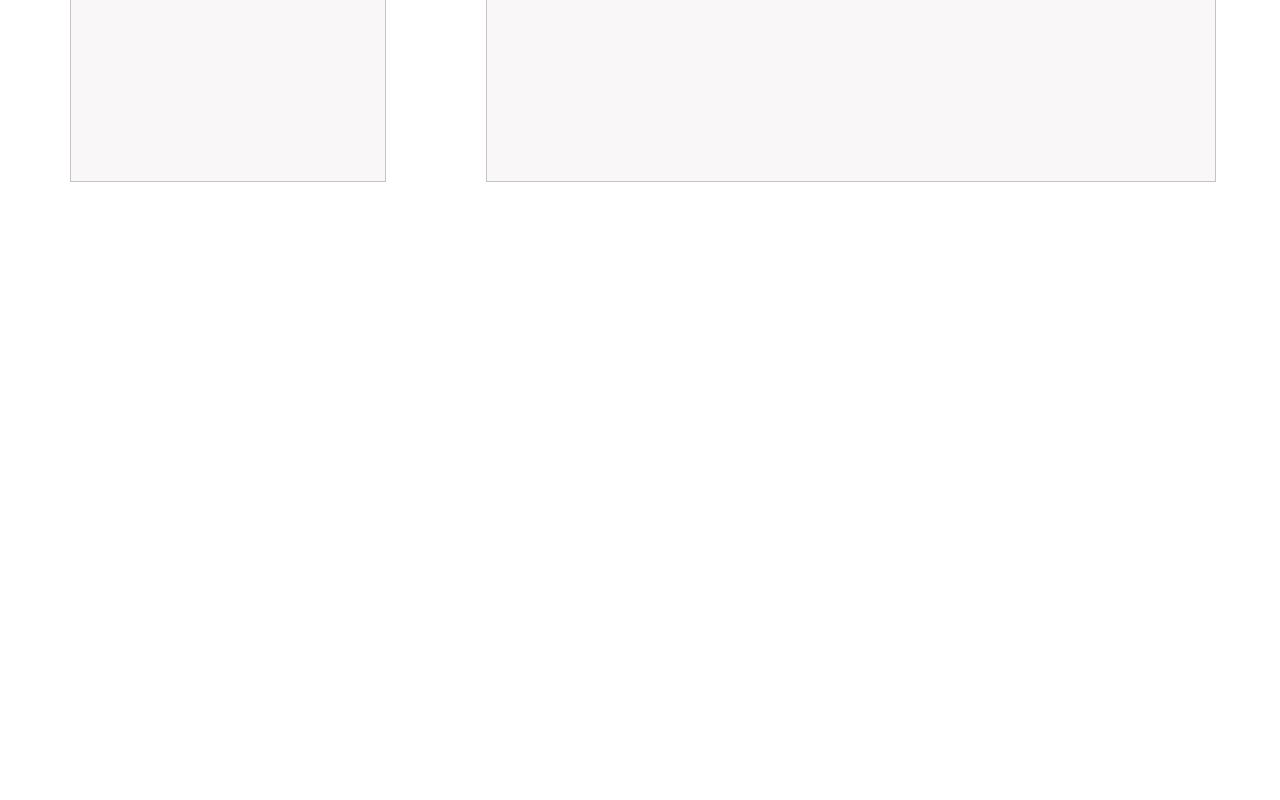
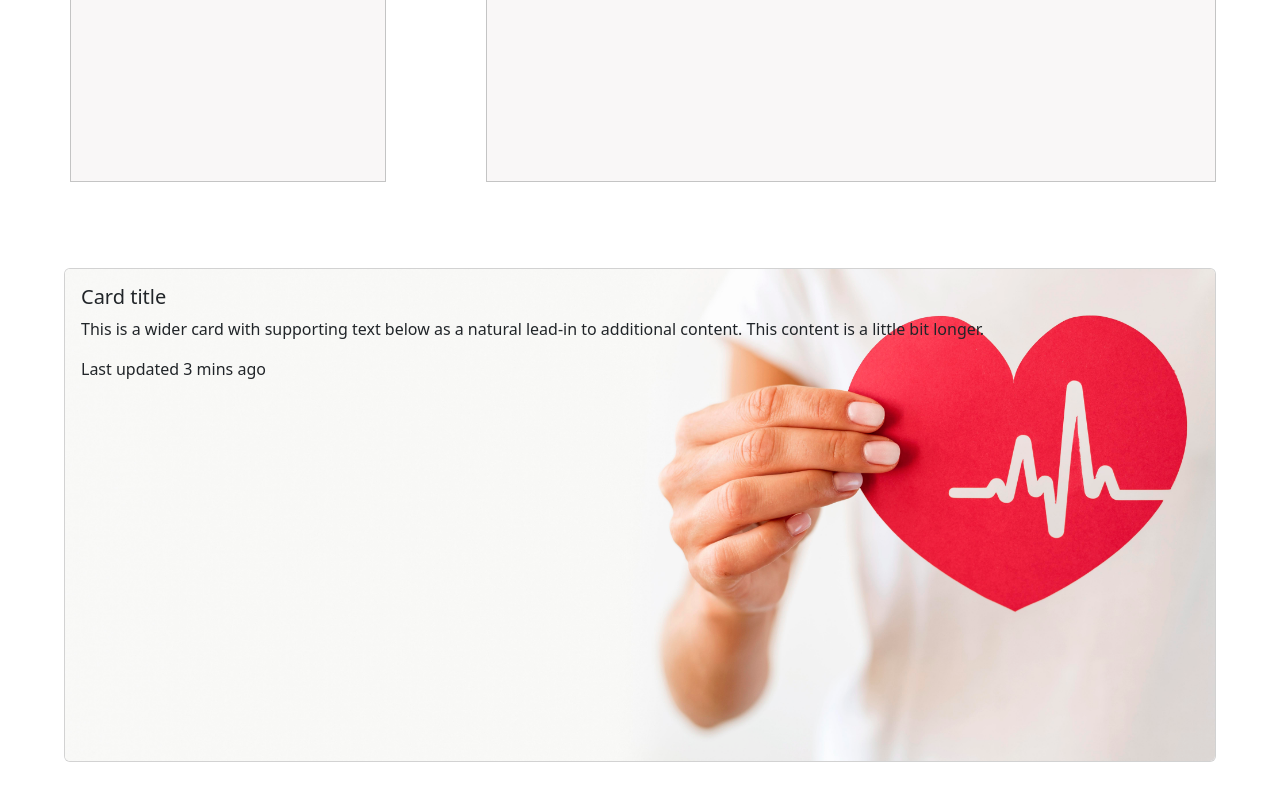
Before and after one commit to Sumon092/tutor-master, a React (Create React App) app: page / in a window 1280 px wide. Shown: the part 2613-3413 px from the top of the page. Before the commit the page ends 2865 px from the top, so only its background shows below. Built offline with nearby package versions, Linux system fonts and the light colour scheme; a web font is replaced by a local one.

Commit message:
play video section added

```diff
--- a/src/App.js
+++ b/src/App.js
@@ -5,6 +5,7 @@ import Story from './Pages/Story';
 import Topics from './Pages/Topics';
 import WhyTutor from './Pages/WhyTutor';
 import Connection from './Pages/Connection';
+import PlayVideo from './Pages/PlayVideo';
 
 function App() {
   return (
@@ -15,6 +16,7 @@ function App() {
       <Topics />
       <WhyTutor />
       <Connection />
+      <PlayVideo/>
 
     </>
   );
--- /dev/null
+++ b/src/Pages/PlayVideo.js
@@ -0,0 +1,23 @@
+import React from 'react';
+import Card from 'react-bootstrap/Card';
+import heratImage from '../assets/heart.jpg'
+const PlayVideo = () => {
+    return (
+        <div className='p-3 m-5'>
+            <Card className="">
+            <Card.Img src={heratImage} alt="Card image" />
+            <Card.ImgOverlay>
+                <Card.Title>Card title</Card.Title>
+                <Card.Text>
+                    This is a wider card with supporting text below as a natural lead-in
+                    to additional content. This content is a little bit longer.
+                </Card.Text>
+                <Card.Text>Last updated 3 mins ago</Card.Text>
+            </Card.ImgOverlay>
+        </Card>
+        </div>
+    );
+};
+
+
+export default PlayVideo;
```
Also changed, not shown: src/assets/heart.jpg (added).
